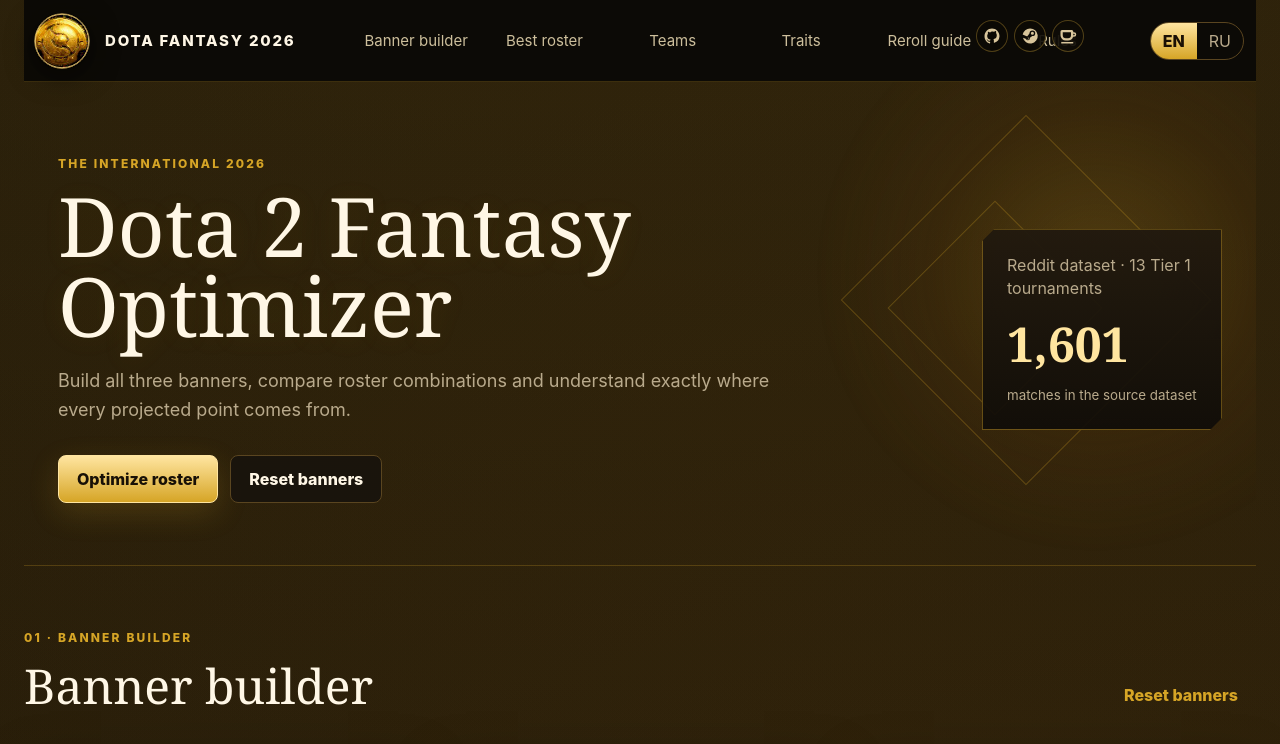
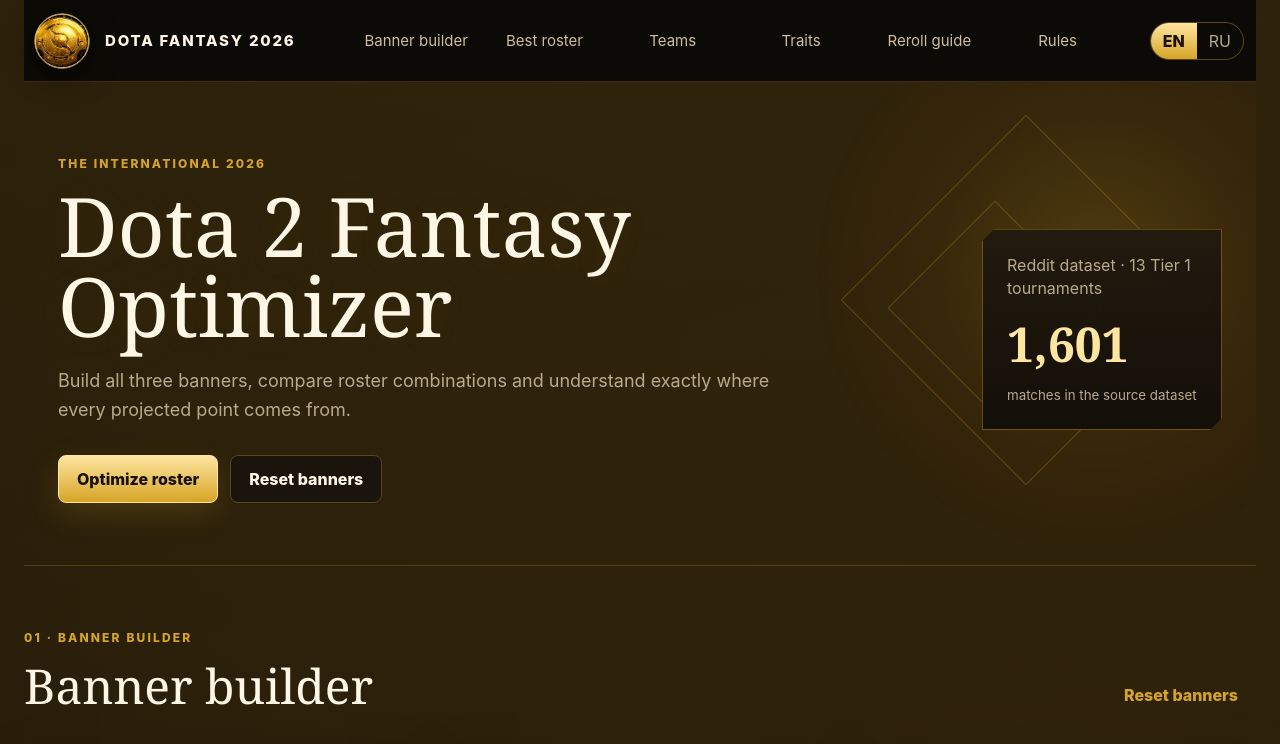
Before and after one commit to Kadadji1/dota2-fantasy-optimizer-2026, a Next.js app: page / in a window 1280 px wide. Shown: the top 744 px of the page. Built offline with nearby package versions, Linux system fonts and the light colour scheme.

Commit message:
fix: mount header social links inside the topbar

```diff
--- a/app/layout.tsx
+++ b/app/layout.tsx
@@ -29,11 +29,11 @@ function CoffeeIcon() {
   return <svg viewBox="0 0 24 24" aria-hidden="true"><path fill="currentColor" d="M4 4h13a2 2 0 0 1 2 2v1h1a3 3 0 0 1 0 6h-1.25A7 7 0 0 1 12 18H9a7 7 0 0 1-7-7V6a2 2 0 0 1 2-2Zm15 5v2h1a1 1 0 0 0 0-2h-1ZM5 7v4a4 4 0 0 0 4 4h3a4 4 0 0 0 4-4V7H5Zm-2 13h16v2H3v-2Z"/></svg>;
 }
 
-function SocialLinks({ compact = false }: { compact?: boolean }) {
-  return <div className={compact ? "social-links-header" : "social-links-footer"}>
-    <a className={compact ? "social-link social-link-compact" : "social-link"} href={links.github} target="_blank" rel="noreferrer" aria-label="GitHub" title="GitHub"><GithubIcon />{!compact && <span>GitHub</span>}</a>
-    <a className={compact ? "social-link social-link-compact" : "social-link"} href={links.steam} target="_blank" rel="noreferrer" aria-label="Steam" title="Steam"><SteamIcon />{!compact && <span>Steam</span>}</a>
-    <a className={compact ? "social-link social-link-compact" : "social-link"} href={links.coffee} target="_blank" rel="noreferrer" aria-label="Buy Me a Coffee" title="Buy Me a Coffee"><CoffeeIcon />{!compact && <span>Buy me a coffee</span>}</a>
+function SocialLinks() {
+  return <div className="social-links-footer">
+    <a className="social-link" href={links.github} target="_blank" rel="noreferrer"><GithubIcon /><span>GitHub</span></a>
+    <a className="social-link" href={links.steam} target="_blank" rel="noreferrer"><SteamIcon /><span>Steam</span></a>
+    <a className="social-link" href={links.coffee} target="_blank" rel="noreferrer"><CoffeeIcon /><span>Buy me a coffee</span></a>
   </div>;
 }
 
@@ -41,7 +41,6 @@ export default function RootLayout({ children }: { children: React.ReactNode })
   return (
     <html lang="en">
       <body>
-        <SocialLinks compact />
         {children}
         <footer className="site-social-footer">
           <div className="footer-signature">
@@ -51,6 +50,7 @@ export default function RootLayout({ children }: { children: React.ReactNode })
           <SocialLinks />
         </footer>
         <script src="/team-map-fix.js" defer />
+        <script src="/social-links.js" defer />
       </body>
     </html>
   );
```
